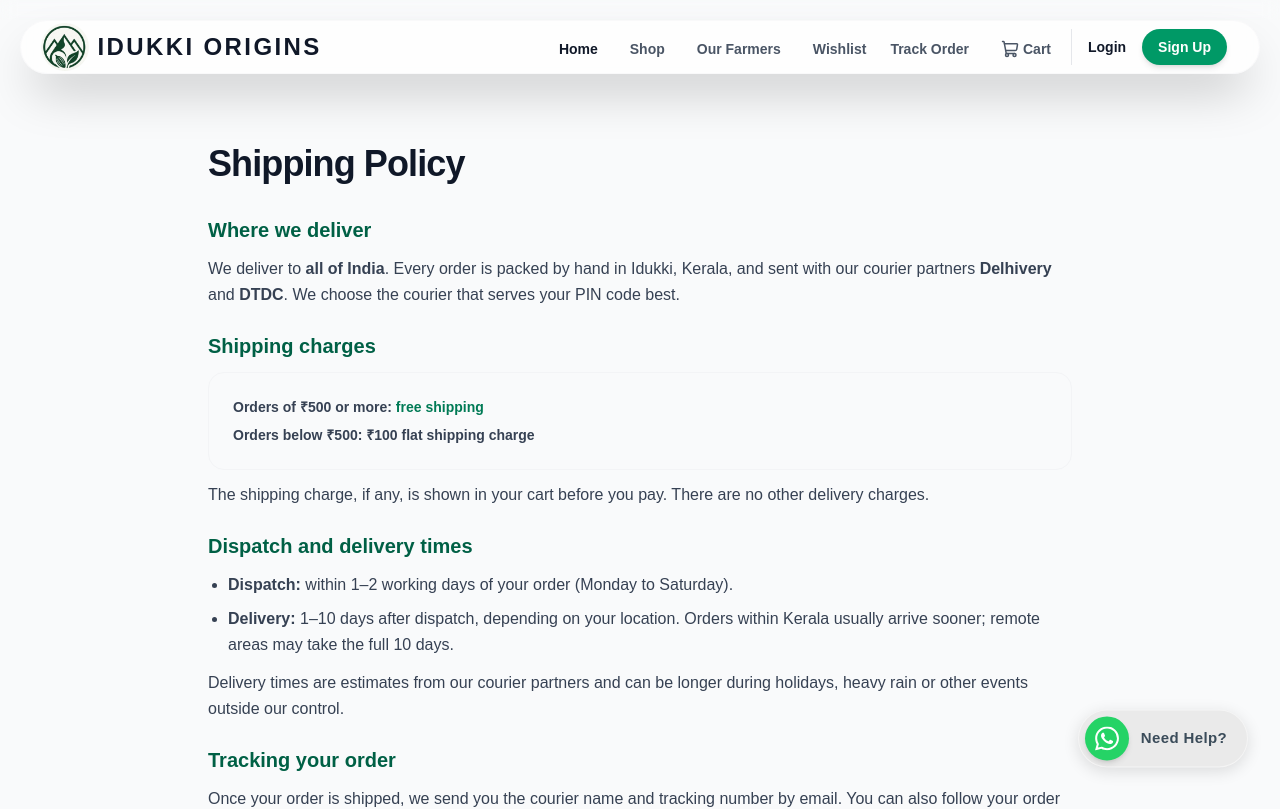
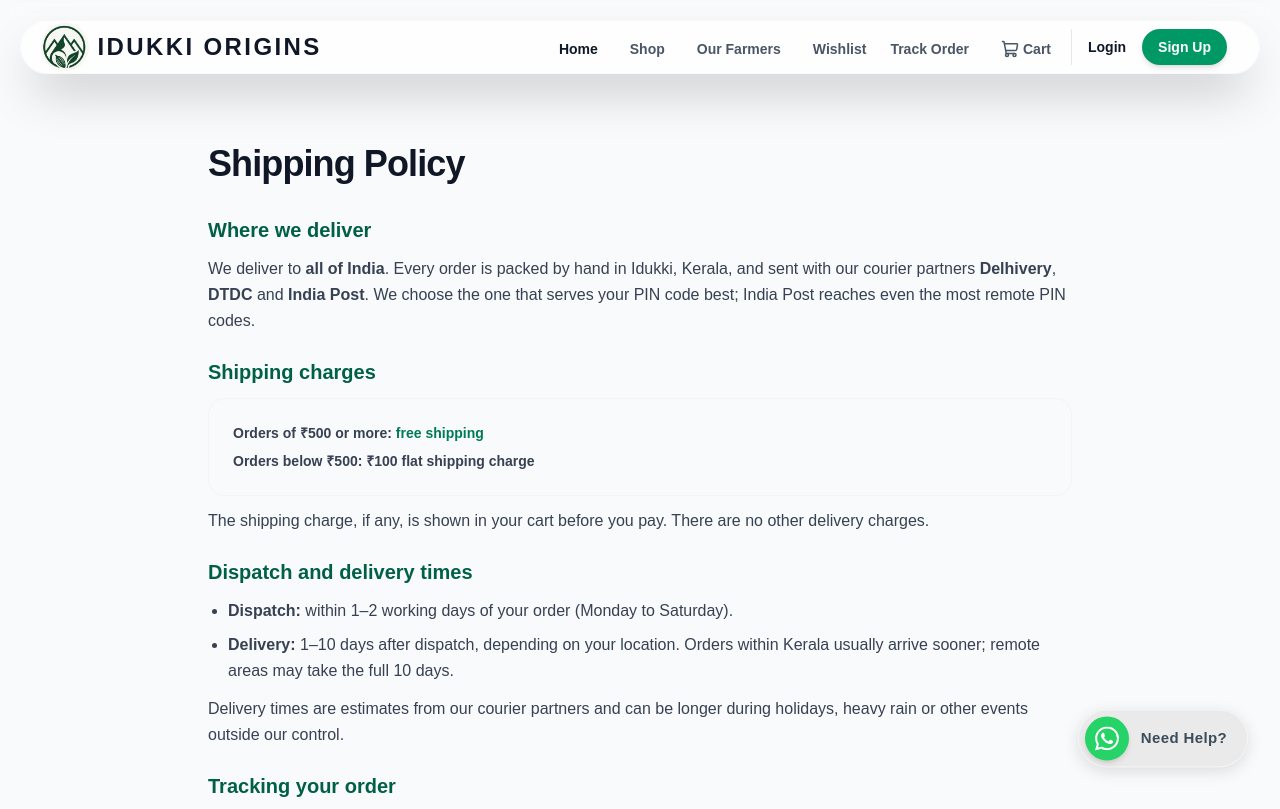
Before and after one commit to CASPER0022/SpiceNest, a React (Vite) app in the folder frontend/: page /shipping-policy in a window 1280 px wide. Shown: the top 809 px of the page. Built offline with nearby package versions, Linux system fonts and the light colour scheme; no server answers; a web font is replaced by a local one.

Commit message:
shipping policy: add India Post

```diff
--- a/frontend/src/pages/ShippingPolicy.jsx
+++ b/frontend/src/pages/ShippingPolicy.jsx
@@ -1,7 +1,7 @@
 import usePageMeta from '../utils/usePageMeta';
 
 export default function ShippingPolicy() {
-  usePageMeta('Shipping Policy', 'Idukki Origins ships across India with Delhivery and DTDC. Orders dispatch in 1–2 working days and arrive in 1–10 days. Free shipping above ₹500.');
+  usePageMeta('Shipping Policy', 'Idukki Origins ships across India with Delhivery, DTDC and India Post. Orders dispatch in 1–2 working days and arrive in 1–10 days. Free shipping above ₹500.');
 
   return (
     <div className="max-w-4xl mx-auto px-4 py-16">
@@ -12,7 +12,8 @@ export default function ShippingPolicy() {
           <h2 className="text-xl font-bold text-emerald-800">Where we deliver</h2>
           <p>
             We deliver to <strong>all of India</strong>. Every order is packed by hand in Idukki, Kerala, and sent with our courier partners
-            <strong> Delhivery</strong> and <strong>DTDC</strong>. We choose the courier that serves your PIN code best.
+            <strong> Delhivery</strong>, <strong>DTDC</strong> and <strong>India Post</strong>. We choose the one that serves your PIN code best; India Post reaches
+            even the most remote PIN codes.
           </p>
         </section>
 
```
